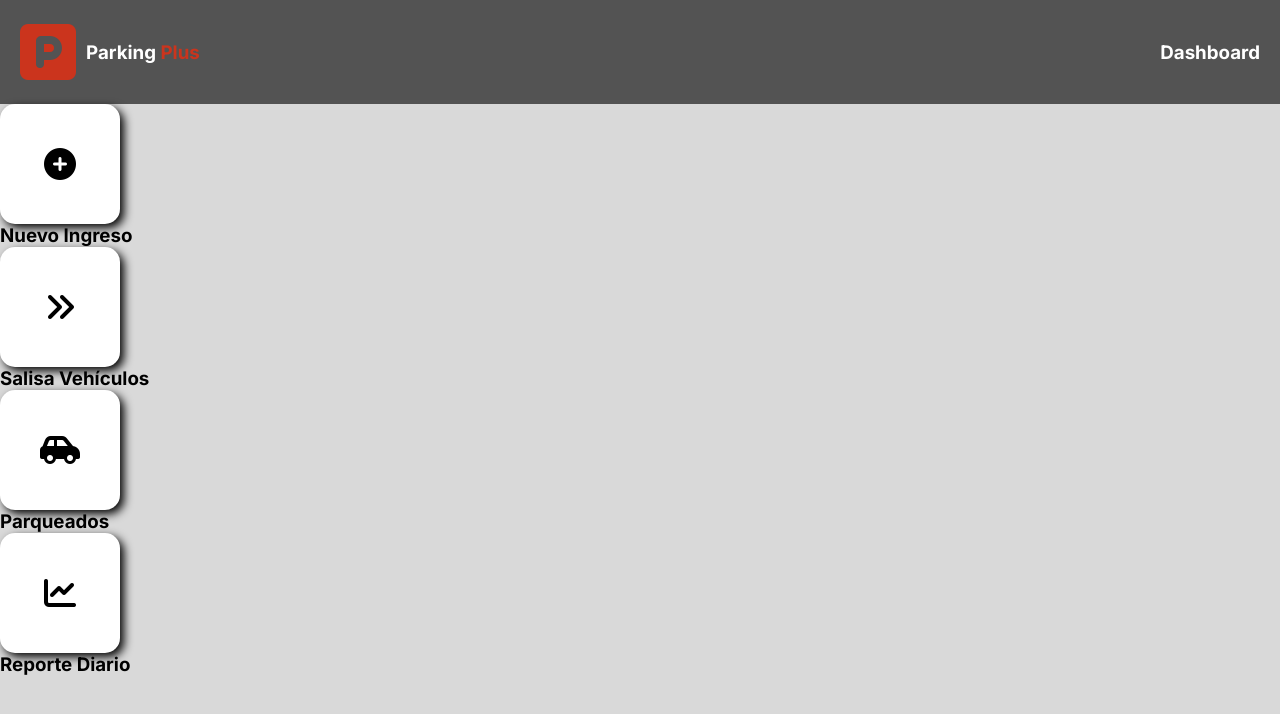
After one commit to Harryson25/parking-plus, a PHP site: page /Dashboard.html in a window 1280 px wide. The commit adds this page. Shown: the top 714 px of the page. Run offline with PHP 8.4, Linux system fonts and the light colour scheme.

Commit message:
Trabajando con el dashboard

```diff
--- /dev/null
+++ b/Dashboard.html
@@ -0,0 +1,56 @@
+<!DOCTYPE html>
+<html lang="en">
+
+<head>
+    <meta charset="UTF-8">
+    <meta name="viewport" content="width=device-width, initial-scale=1.0">
+    <title>Parking Plus</title>
+    <link rel="stylesheet" href="https://cdnjs.cloudflare.com/ajax/libs/font-awesome/6.5.1/css/all.min.css">
+    <link rel="preconnect" href="https://fonts.googleapis.com">
+    <link rel="preconnect" href="https://fonts.gstatic.com" crossorigin>
+    <link href="https://fonts.googleapis.com/css2?family=Inter:wght@100..900&display=swap" rel="stylesheet">
+
+    <link rel="stylesheet" href="estilos.css">
+
+</head>
+
+<body class="inter-400">
+    <header>
+        <div class="encabezado-logo">
+        <i class="fa-solid fa-square-parking rojo" style="font-size: 4rem;"></i>
+        <h3>
+            <span style="color: white; padding-left: 10px;">Parking</span>
+            <span class="rojo">Plus</span>
+        </h3>
+    </div>
+    <h3 style="color: white;">Dashboard</h3>
+    </header>
+<div class="boton">
+    <div class="boton-menu">
+        <i class="fa-solid fa-circle-plus"></i>
+    </div>
+    <h3>Nuevo Ingreso</h3>
+ </div>
+
+ <div class="boton"></div>
+    <div class="boton-menu">
+        <i class="fa-solid fa-angles-right"></i>
+    </div>
+    <h3>Salisa Vehículos</h3>
+</div>
+
+<div class="boton"></div>
+    <div class="boton-menu">
+        <i class="fa-solid fa-car-side"></i>
+    </div>
+    <h3>Parqueados</h3>
+</div>
+
+<div class="boton">
+    <div class="boton-menu">
+        <i class="fa-solid fa-chart-line"></i>
+    </div>
+    <h3>Reporte Diario</h3>
+</div>
+  </body>
+</html>
--- a/estilos.css
+++ b/estilos.css
@@ -1,3 +1,8 @@
+*{
+    margin: 0;
+    padding: 0;
+}
+
 :root {
     --rojoPrincipal: #CB341D;
     --grisClaro: #D9D9D9;
@@ -83,3 +88,35 @@ body {
 .contenedor-formulario button:hover{
     background-color: #8B0000;
 }
+
+/* Eestilos para el Dashboard*/
+
+/*Estilos del encabezado */
+
+header {
+    background-color: var(--grisOscuro);
+    display: flex;
+    justify-content: space-between;
+    align-items: center;
+    padding: 20px;
+}
+
+.encabezado-logo {
+    display: flex;
+    align-items: center;
+}
+
+.boton-menu {
+    background-color: white;
+    width: 120px;
+    height: 120px;
+    display: flex;
+    justify-content: center;
+    align-items: center;
+    border-radius: 15px;
+    box-shadow: 4px 4px 10px; var(--grisOscuro);
+
+    i {
+      font-size: 2rem;
+    }
+}
```
